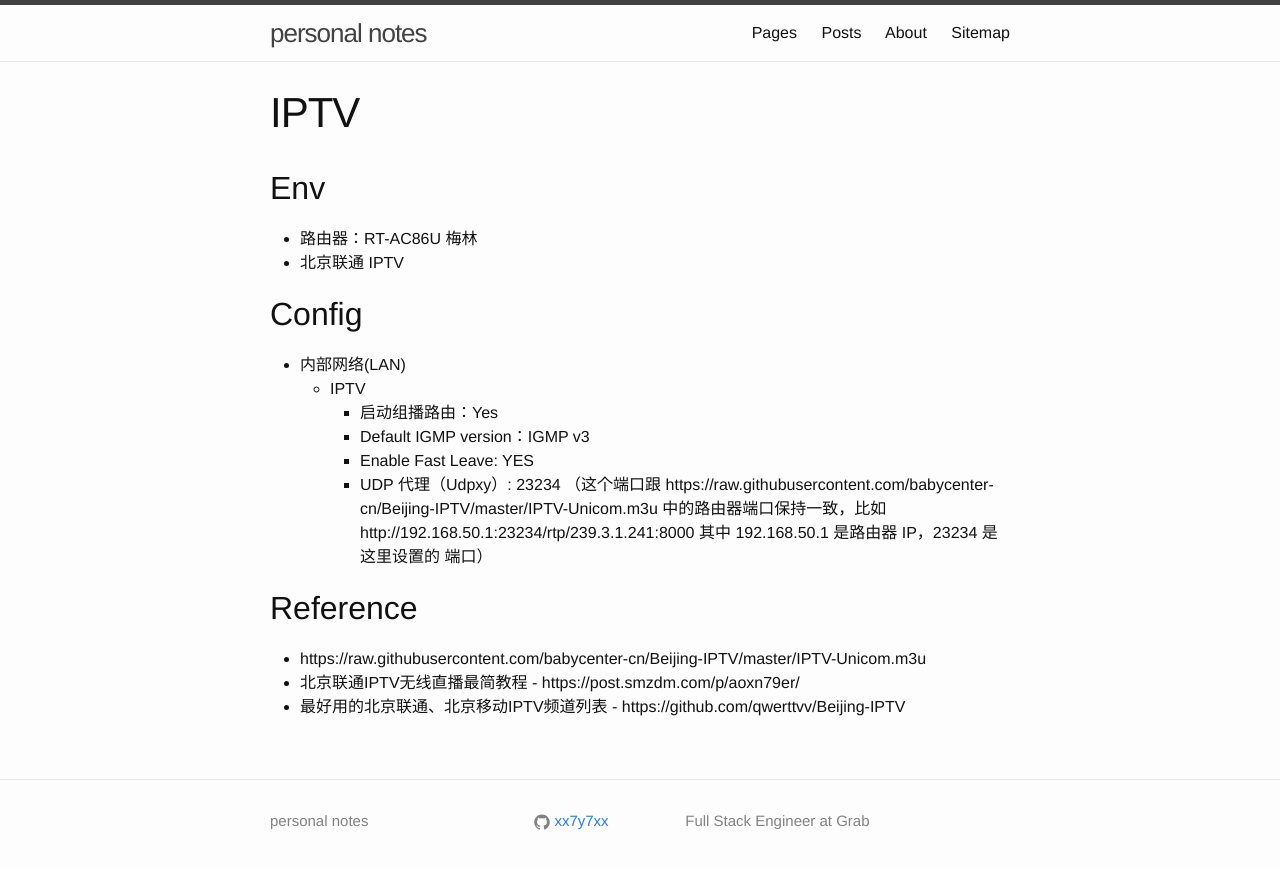
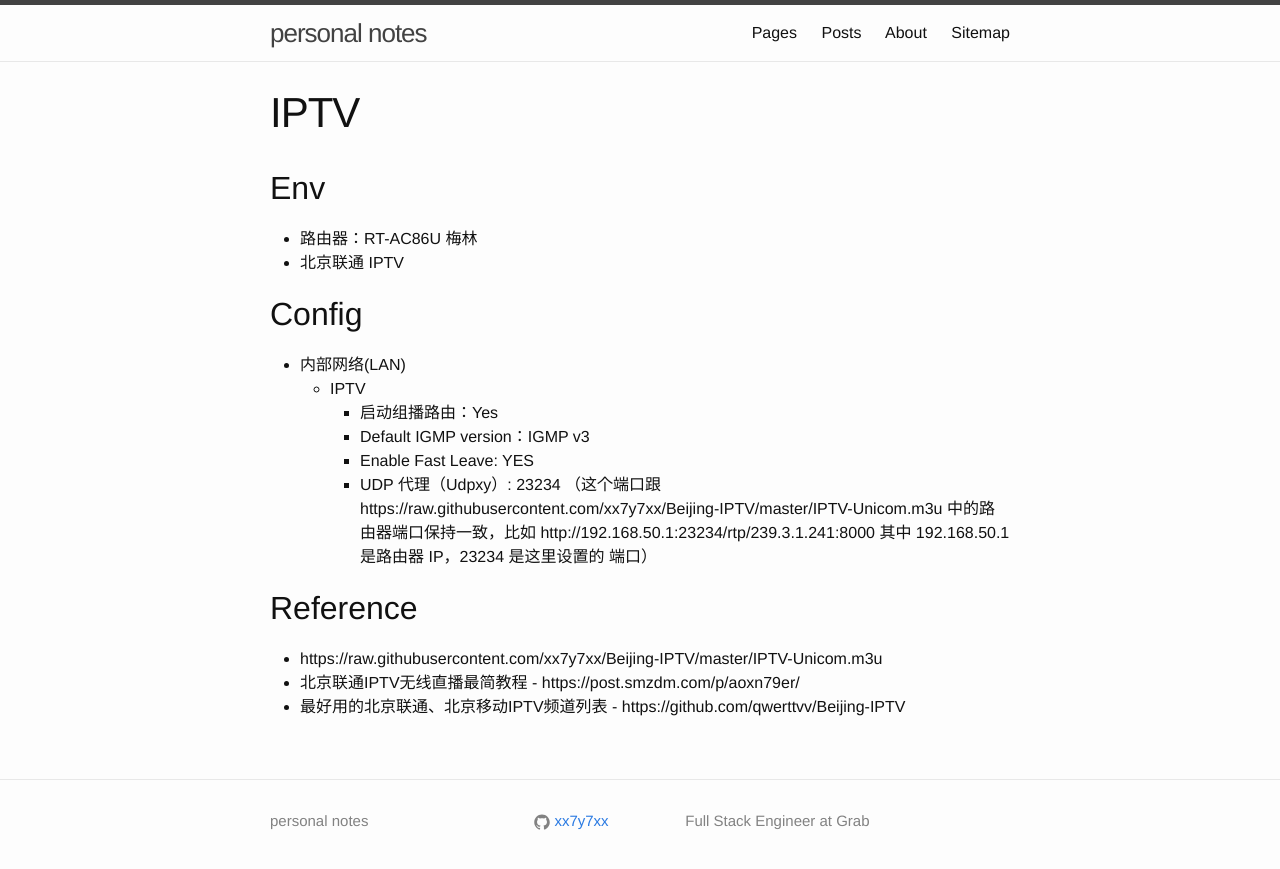
Before and after one commit to xx7y7xx/xx7y7xx.github.io, a Jekyll site: the page built from _pages/iptv.md, in a window 1280 px wide. Shown: the top 869 px of the page. Built offline with Jekyll 4.4.1, drawn with Linux system fonts in a browser that asks for light colours; comment, search, counter and statistics services are not loaded; some of the changed lines change nothing that is shown.

Commit message:
Update iptv.md

```diff
--- a/_pages/iptv.md
+++ b/_pages/iptv.md
@@ -16,10 +16,10 @@ permalink: /iptv.html
     * 启动组播路由：Yes
     * Default IGMP version：IGMP v3
     * Enable Fast Leave: YES
-    * UDP 代理（Udpxy）: 23234 （这个端口跟 https://raw.githubusercontent.com/babycenter-cn/Beijing-IPTV/master/IPTV-Unicom.m3u 中的路由器端口保持一致，比如 http://192.168.50.1:23234/rtp/239.3.1.241:8000 其中 192.168.50.1 是路由器 IP，23234 是这里设置的 端口）
+    * UDP 代理（Udpxy）: 23234 （这个端口跟 https://raw.githubusercontent.com/xx7y7xx/Beijing-IPTV/master/IPTV-Unicom.m3u 中的路由器端口保持一致，比如 http://192.168.50.1:23234/rtp/239.3.1.241:8000 其中 192.168.50.1 是路由器 IP，23234 是这里设置的 端口）
 
 ## Reference
 
-* https://raw.githubusercontent.com/babycenter-cn/Beijing-IPTV/master/IPTV-Unicom.m3u
+* https://raw.githubusercontent.com/xx7y7xx/Beijing-IPTV/master/IPTV-Unicom.m3u
 * 北京联通IPTV无线直播最简教程 - https://post.smzdm.com/p/aoxn79er/
 * 最好用的北京联通、北京移动IPTV频道列表 - https://github.com/qwerttvv/Beijing-IPTV
```
